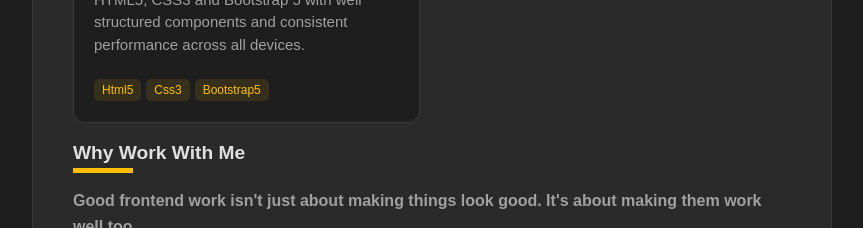
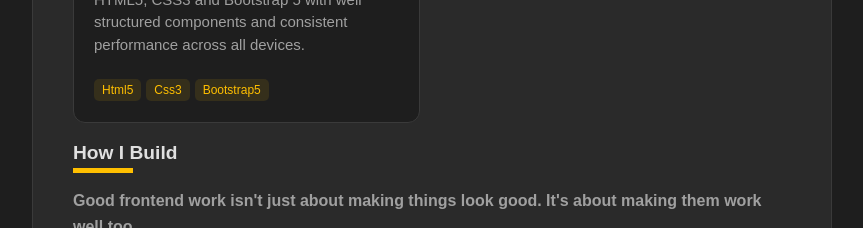
Before and after one commit to abdulrehmangull495/arportfolio, a React (Vite) app: page / in a window 1280 px wide. Shown: the part 2440-2668 px from the top of the page, without its empty margins (408-1271 px from the left). Built offline with nearby package versions, Linux system fonts and the light colour scheme.

Commit message:
update code

```diff
--- a/src/App.jsx
+++ b/src/App.jsx
@@ -486,7 +486,7 @@ function App() {
             viewport={{ once: true, amount: 0.3 }}
             transition={{ duration: 0.6, ease: "easeOut" }}
           >
-            <h1 className="whywork">Why Work With Me</h1>
+            <h1 className="whywork">How I Build</h1>
             <div className="line"></div>
             <div className="">
               <p className="goodfrontend">
```
